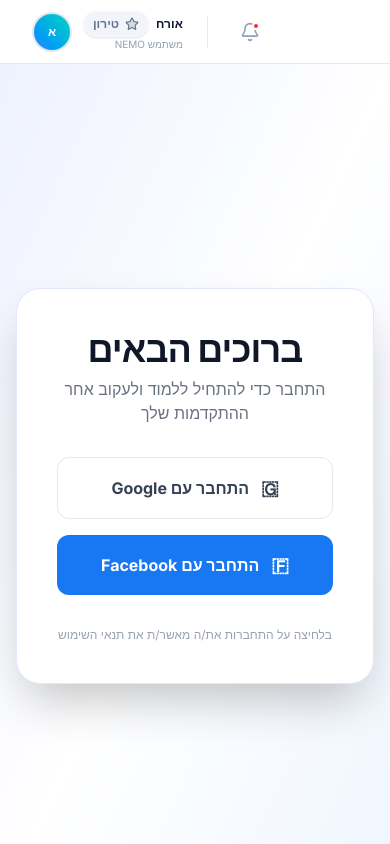
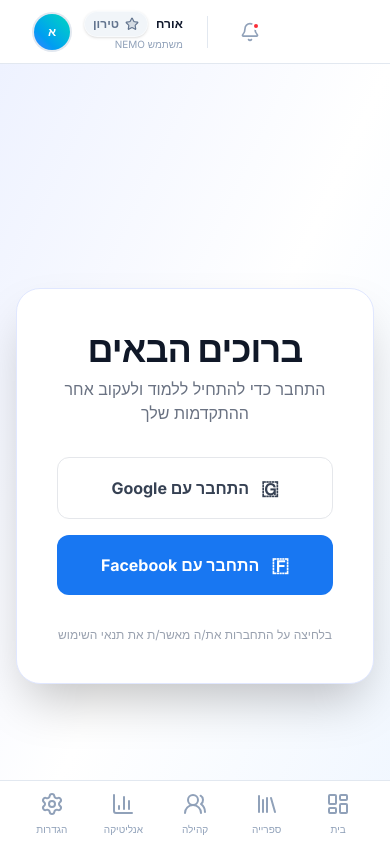
Before and after one commit to Nati35/NEMO, a Next.js app: page /login in a window 390 px wide. Built offline with nearby package versions, Linux system fonts and the light colour scheme; no server answers.

Commit message:
Fix: Add MobileNav component and update layout for mobile responsiveness

```diff
--- a/app/layout.tsx
+++ b/app/layout.tsx
@@ -3,6 +3,7 @@
 import "./globals.css";
 import Sidebar from "../components/Sidebar";
 import TopHeader from "../components/TopHeader";
+import MobileNav from "@/components/MobileNav";
 
 const inter = Inter({ subsets: ["latin"] });
 
@@ -53,9 +54,10 @@
                 <div className="flex-1 flex flex-col h-screen overflow-hidden">
                     <TopHeader user={user} />
 
-                    <main className="flex-1 overflow-y-auto">
+                    <main className="flex-1 overflow-y-auto pb-20 md:pb-0">
                         {children}
                     </main>
+                    <MobileNav />
                 </div>
             </body>
         </html>
--- /dev/null
+++ b/components/MobileNav.tsx
@@ -0,0 +1,63 @@
+"use client";
+
+import { usePathname } from 'next/navigation';
+import Link from 'next/link';
+import { LayoutDashboard, Library, BarChart3, Users2, Settings, Menu } from 'lucide-react';
+
+export default function MobileNav() {
+    const pathname = usePathname();
+
+    const isActive = (path: string) => pathname === path || (path !== '/' && pathname.startsWith(path));
+
+    return (
+        <div className="fixed bottom-0 left-0 right-0 bg-white border-t border-slate-200 block md:hidden z-50 px-4 pb-safe pt-2 h-16 safe-area-bottom">
+            <nav className="flex justify-around items-center h-full pb-2">
+                <MobileNavItem
+                    href="/"
+                    icon={<LayoutDashboard size={24} />}
+                    label="בית"
+                    active={pathname === '/'}
+                />
+                <MobileNavItem
+                    href="/library"
+                    icon={<Library size={24} />}
+                    label="ספרייה"
+                    active={isActive('/library')}
+                />
+                <MobileNavItem
+                    href="/community"
+                    icon={<Users2 size={24} />}
+                    label="קהילה"
+                    active={isActive('/community')}
+                />
+                <MobileNavItem
+                    href="/stats"
+                    icon={<BarChart3 size={24} />}
+                    label="אנליטיקה"
+                    active={isActive('/stats')}
+                />
+                <MobileNavItem
+                    href="/settings"
+                    icon={<Settings size={24} />}
+                    label="הגדרות"
+                    active={isActive('/settings')}
+                />
+            </nav>
+        </div>
+    );
+}
+
+function MobileNavItem({ href, icon, label, active }: { href: string, icon: React.ReactNode, label: string, active: boolean }) {
+    return (
+        <Link
+            href={href}
+            className={`flex flex-col items-center justify-center w-full h-full transition-colors duration-200 ${active ? 'text-blue-600' : 'text-slate-400 hover:text-slate-600'
+                }`}
+        >
+            <div className={`p-1 rounded-xl ${active ? 'bg-blue-50' : ''}`}>
+                {icon}
+            </div>
+            <span className="text-[10px] font-medium mt-0.5">{label}</span>
+        </Link>
+    );
+}
```
